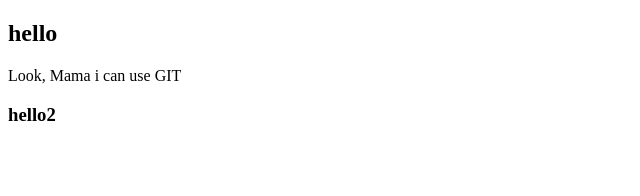
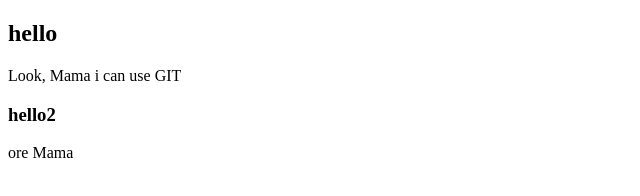
Before and after one commit to iTheProMan/new-try, a plain HTML site: page index.html in a window 1280 px wide. Shown: the full height of the page, 0-640 px from the left. Drawn offline with Linux system fonts and the light colour scheme.

Commit message:
mama again

```diff
--- a/index.html
+++ b/index.html
@@ -10,5 +10,6 @@
     <h2>hello</h2>
     Look, Mama i can use GIT
     <h3>hello2</h3>
+    ore Mama
 </body>
 </html>
```
